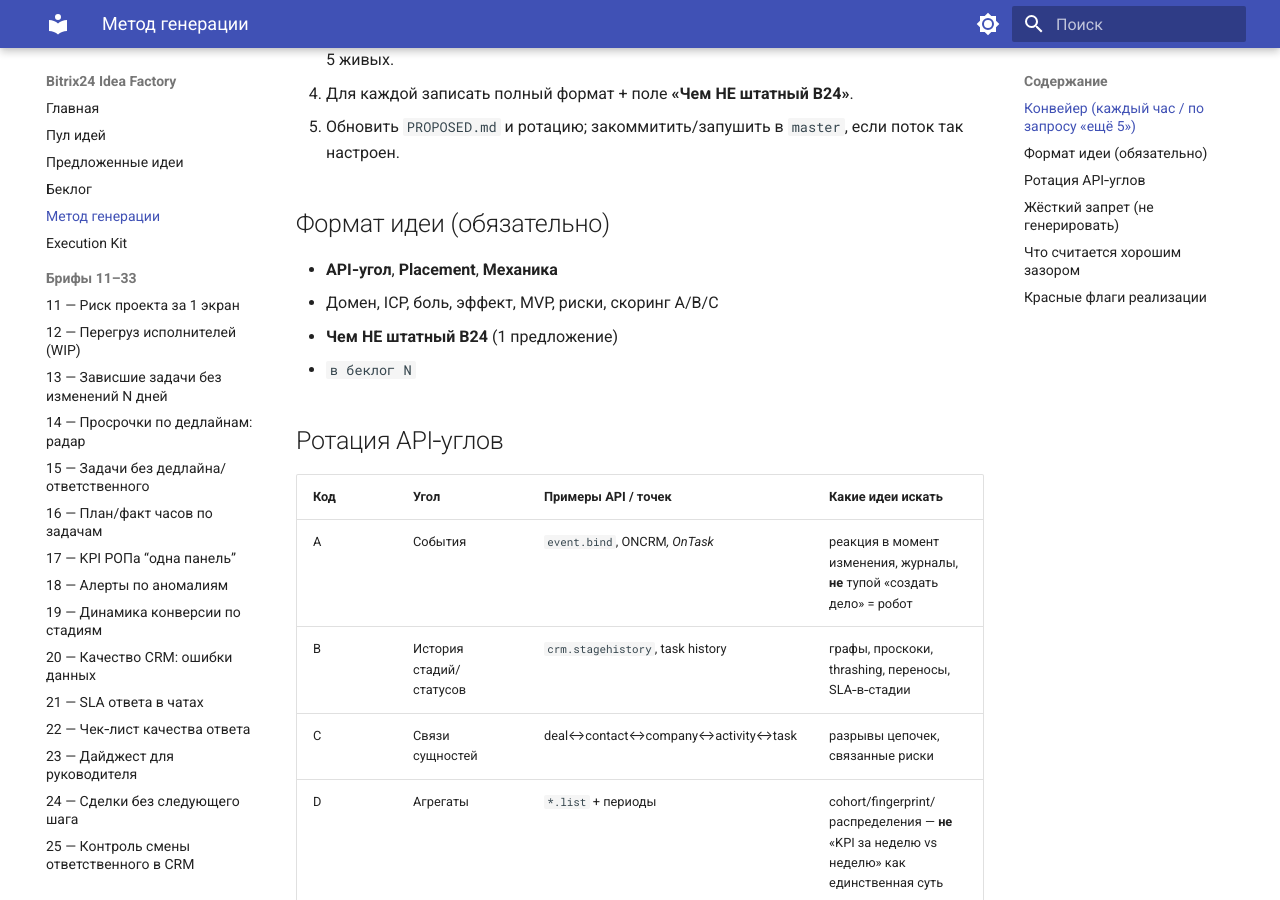
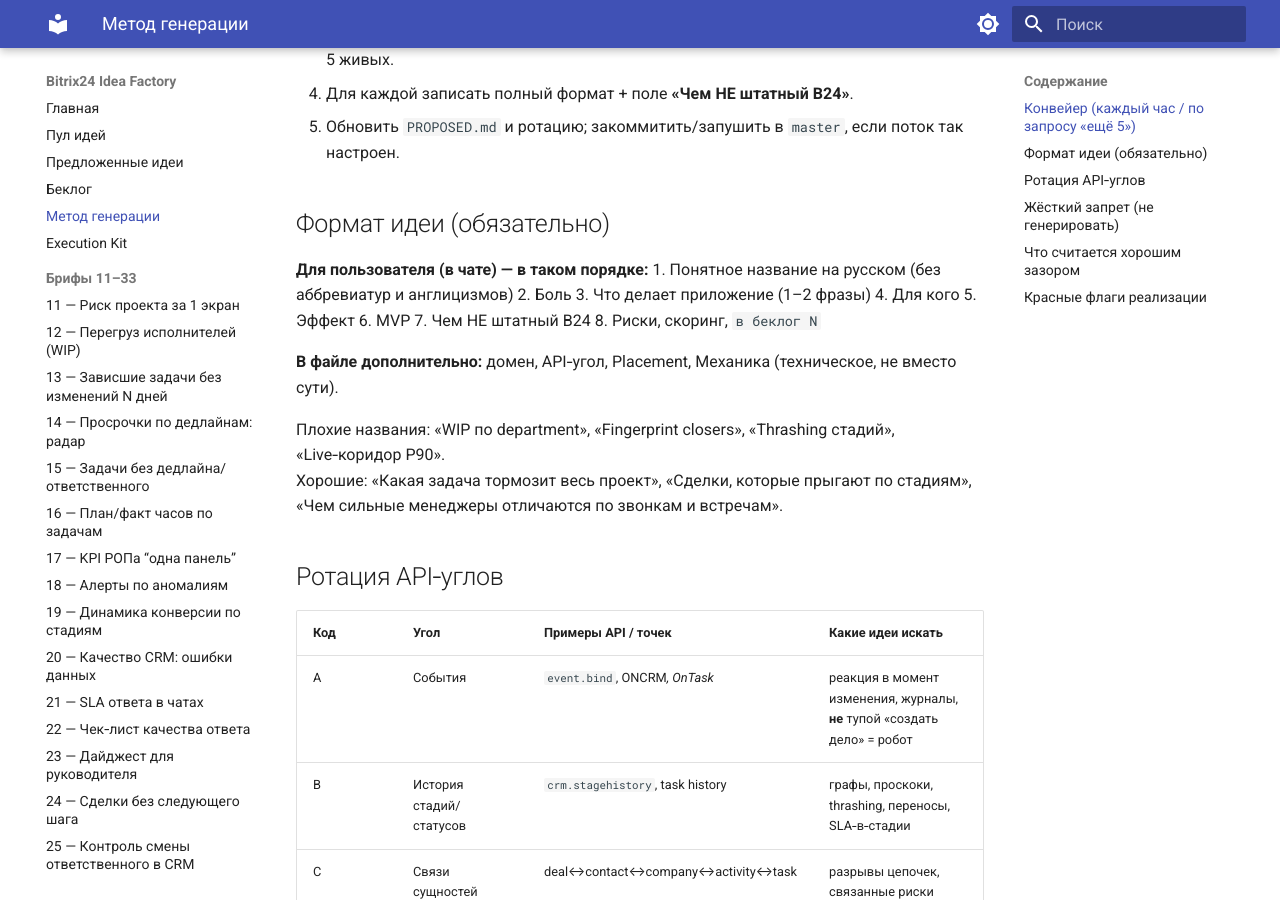
Before and after one commit to grinkevich-dima/b24-idea-factory, an MkDocs documentation site: the page built from docs/idea-briefs/IDEA_METHOD.md, in a window 1280 px wide and 900 px high, scrolled down 393 px. Built offline with MkDocs 1.6.1 and Material for MkDocs 9.7.7, drawn with Linux system fonts in a browser that asks for light colours.

Commit message:
Require pain-first plain Russian in idea skill
Co-authored-by: grinkevich-dima <grinkevich-dima@users.noreply.github.com>

```diff
--- a/docs/idea-briefs/IDEA_METHOD.md
+++ b/docs/idea-briefs/IDEA_METHOD.md
@@ -12,10 +12,20 @@
 
 ## Формат идеи (обязательно)
 
-- **API‑угол**, **Placement**, **Механика**
-- Домен, ICP, боль, эффект, MVP, риски, скоринг A/B/C
-- **Чем НЕ штатный B24** (1 предложение)
-- `в беклог N`
+**Для пользователя (в чате) — в таком порядке:**
+1. Понятное название на русском (без аббревиатур и англицизмов)
+2. Боль
+3. Что делает приложение (1–2 фразы)
+4. Для кого
+5. Эффект
+6. MVP
+7. Чем НЕ штатный B24
+8. Риски, скоринг, `в беклог N`
+
+**В файле дополнительно:** домен, API‑угол, Placement, Механика (техническое, не вместо сути).
+
+Плохие названия: «WIP по department», «Fingerprint closers», «Thrashing стадий», «Live‑коридор P90».
+Хорошие: «Какая задача тормозит весь проект», «Сделки, которые прыгают по стадиям», «Чем сильные менеджеры отличаются по звонкам и встречам».
 
 ## Ротация API‑углов
 
```
Also changed, not shown: .cursor/skills/b24-idea-factory/SKILL.md (+6 -0 lines).
